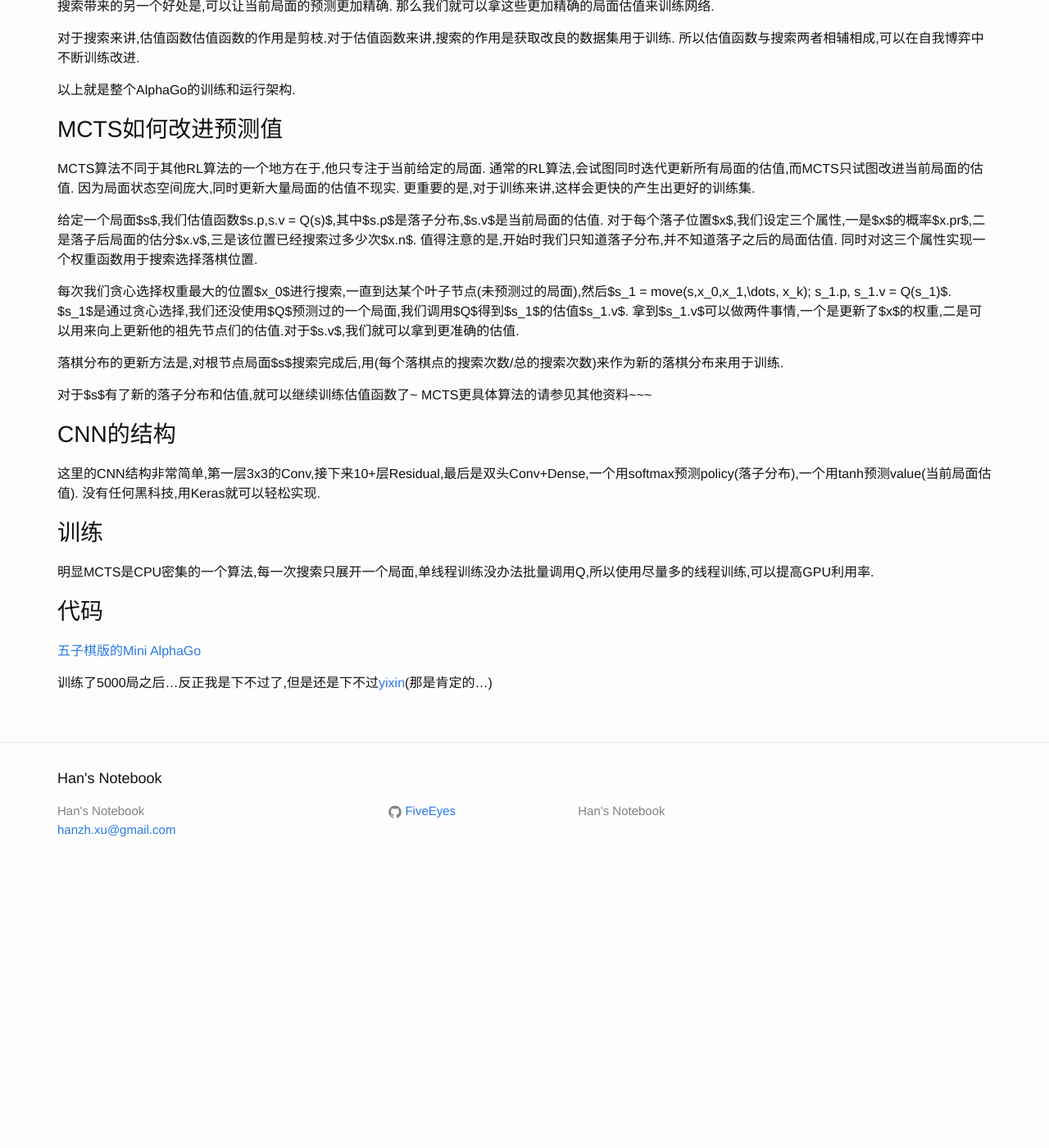
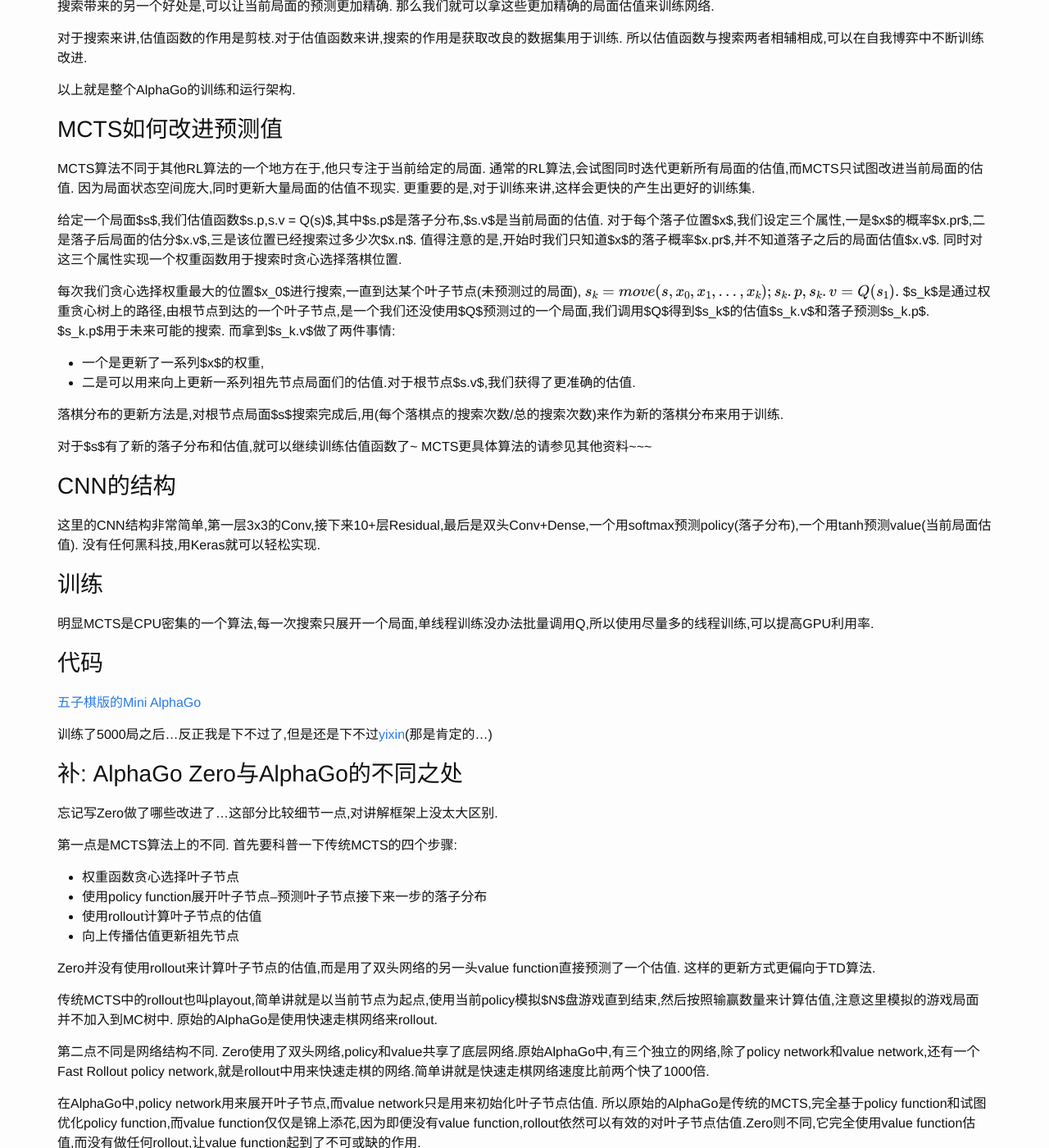
Before and after one commit to FiveEyes/FiveEyes.github.io, a Jekyll site: the page built from _posts/2018-12-23-AlphaGo-Notes.md, in a window 1280 px wide and 1400 px high, scrolled down 561 px. Shown: the whole window at 82% size. Built offline with Jekyll 4.4.1, drawn with Linux system fonts in a browser that asks for light colours; formulas are drawn with MathJax 3; before the commit the page ends 1644 px from its top, so only the background shows below that; some of the changed text lies outside the part shown.

Commit message:
Update 2018-12-23-AlphaGo-Notes.md

```diff
--- a/_posts/2018-12-23-AlphaGo-Notes.md
+++ b/_posts/2018-12-23-AlphaGo-Notes.md
@@ -31,9 +31,16 @@
 
 MCTS算法不同于其他RL算法的一个地方在于,他只专注于当前给定的局面. 通常的RL算法,会试图同时迭代更新所有局面的估值,而MCTS只试图改进当前局面的估值. 因为局面状态空间庞大,同时更新大量局面的估值不现实. 更重要的是,对于训练来讲,这样会更快的产生出更好的训练集.
 
-给定一个局面$s$,我们估值函数$s.p,s.v = Q(s)$,其中$s.p$是落子分布,$s.v$是当前局面的估值. 对于每个落子位置$x$,我们设定三个属性,一是$x$的概率$x.pr$,二是落子后局面的估分$x.v$,三是该位置已经搜索过多少次$x.n$. 值得注意的是,开始时我们只知道落子分布,并不知道落子之后的局面估值. 同时对这三个属性实现一个权重函数用于搜索选择落棋位置.
+给定一个局面$s$,我们估值函数$s.p,s.v = Q(s)$,其中$s.p$是落子分布,$s.v$是当前局面的估值. 对于每个落子位置$x$,我们设定三个属性,一是$x$的概率$x.pr$,二是落子后局面的估分$x.v$,三是该位置已经搜索过多少次$x.n$. 值得注意的是,开始时我们只知道$x$的落子概率$x.pr$,并不知道落子之后的局面估值$x.v$. 同时对这三个属性实现一个权重函数用于搜索时贪心选择落棋位置.
 
-每次我们贪心选择权重最大的位置$x_0$进行搜索,一直到达某个叶子节点(未预测过的局面),然后$s_1 = move(s,x_0,x_1,\dots, x_k); s_1.p, s_1.v = Q(s_1)$. $s_1$是通过贪心选择,我们还没使用$Q$预测过的一个局面,我们调用$Q$得到$s_1$的估值$s_1.v$. 拿到$s_1.v$可以做两件事情,一个是更新了$x$的权重,二是可以用来向上更新他的祖先节点们的估值.对于$s.v$,我们就可以拿到更准确的估值.
+每次我们贪心选择权重最大的位置$x_0$进行搜索,一直到达某个叶子节点(未预测过的局面),
+$$
+s_k = move(s,x_0,x_1,\dots, x_k); \\
+s_k.p, s_k.v = Q(s_1).
+$$
+$s_k$是通过权重贪心树上的路径,由根节点到达的一个叶子节点,是一个我们还没使用$Q$预测过的一个局面,我们调用$Q$得到$s_k$的估值$s_k.v$和落子预测$s_k.p$. $s_k.p$用于未来可能的搜索. 而拿到$s_k.v$做了两件事情:
+  * 一个是更新了一系列$x$的权重,
+  * 二是可以用来向上更新一系列祖先节点局面们的估值.对于根节点$s.v$,我们获得了更准确的估值.
 
 落棋分布的更新方法是,对根节点局面$s$搜索完成后,用(每个落棋点的搜索次数/总的搜索次数)来作为新的落棋分布来用于训练.
 
@@ -52,3 +59,25 @@
 [五子棋版的Mini AlphaGo](https://github.com/FiveEyes/GomokuZero)
 
 训练了5000局之后...反正我是下不过了,但是还是下不过[yixin](https://www.aiexp.info/pages/yixin-cn.html)(那是肯定的...)
+
+## 补: AlphaGo Zero与AlphaGo的不同之处
+
+忘记写Zero做了哪些改进了...这部分比较细节一点,对讲解框架上没太大区别.
+
+第一点是MCTS算法上的不同. 首先要科普一下传统MCTS的四个步骤:
+  * 权重函数贪心选择叶子节点
+  * 使用policy function展开叶子节点--预测叶子节点接下来一步的落子分布
+  * 使用rollout计算叶子节点的估值
+  * 向上传播估值更新祖先节点
+
+Zero并没有使用rollout来计算叶子节点的估值,而是用了双头网络的另一头value function直接预测了一个估值. 这样的更新方式更偏向于TD算法.
+
+传统MCTS中的rollout也叫playout,简单讲就是以当前节点为起点,使用当前policy模拟$N$盘游戏直到结束,然后按照输赢数量来计算估值,注意这里模拟的游戏局面并不加入到MC树中. 原始的AlphaGo是使用快速走棋网络来rollout.
+
+第二点不同是网络结构不同. Zero使用了双头网络,policy和value共享了底层网络.原始AlphaGo中,有三个独立的网络,除了policy network和value network,还有一个Fast Rollout policy network,就是rollout中用来快速走棋的网络.简单讲就是快速走棋网络速度比前两个快了1000倍.
+
+在AlphaGo中,policy network用来展开叶子节点,而value network只是用来初始化叶子节点估值. 所以原始的AlphaGo是传统的MCTS,完全基于policy function和试图优化policy function,而value function仅仅是锦上添花,因为即便没有value function,rollout依然可以有效的对叶子节点估值.Zero则不同,它完全使用value function估值,而没有做任何rollout,让value function起到了不可或缺的作用.
+
+第三点不同是网络的input不同. 对于AlphaGo,policy和value网络速度过慢的另一个原因在于,他们的input不仅是原始的棋面状态,还有许多层人工设计的特征层,比如有8层liberites, 8层Capture size... 这些特征层还是需要另外的hardcode来计算出来的. 从另一个角度来说AlphaGo的网络是针对于围棋设计的一个网络. 而Zero宣称自己是通用棋类算法,没记错的话,他的input仅仅是最近的k步棋面状态.
+
+第四点可有可无,AlphaGo是棋谱预训练的,而Zero是完全自我博弈的.
```
Also changed, not shown: other parts of _posts/2018-12-23-AlphaGo-Notes.md (+1 -1 lines).
